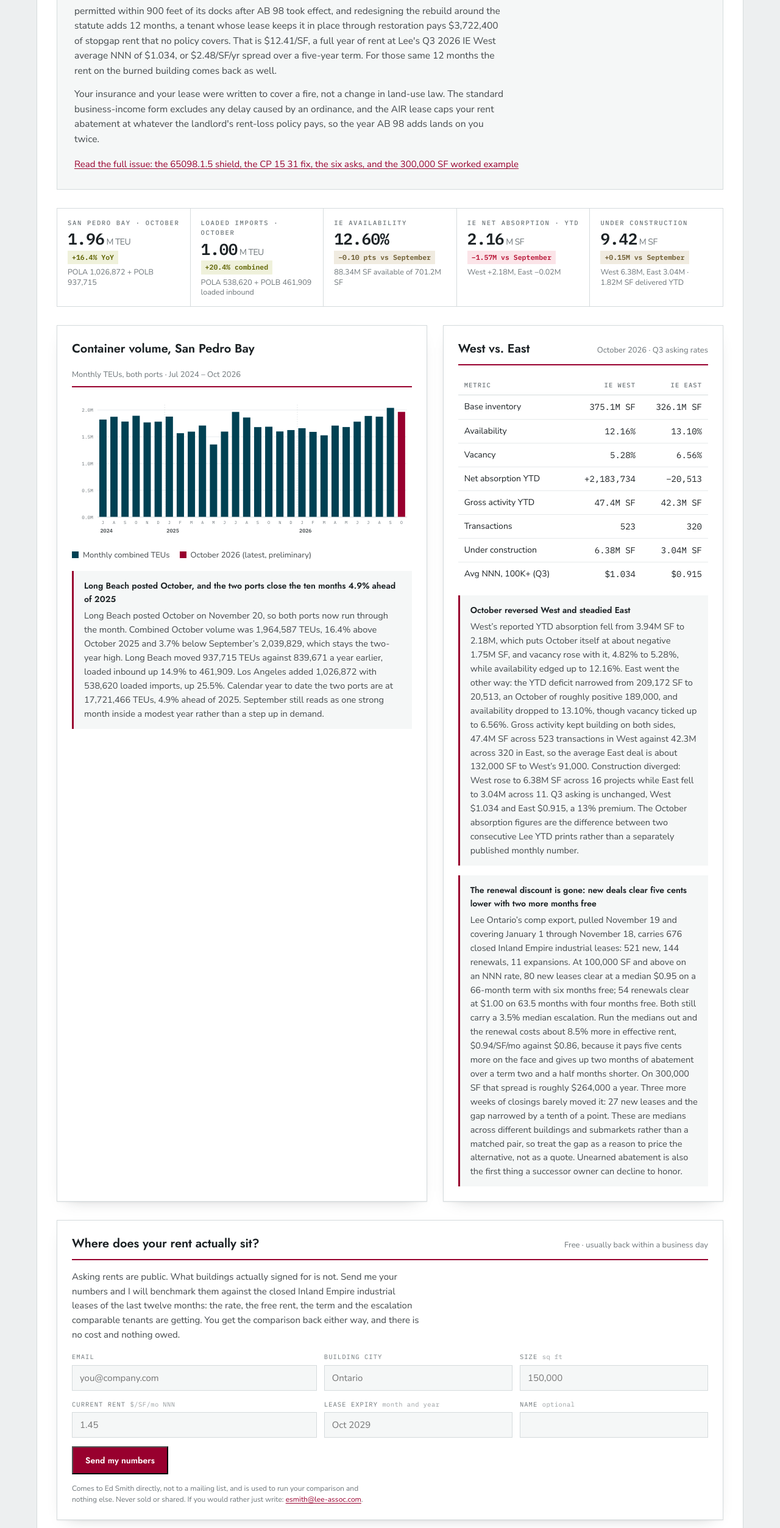
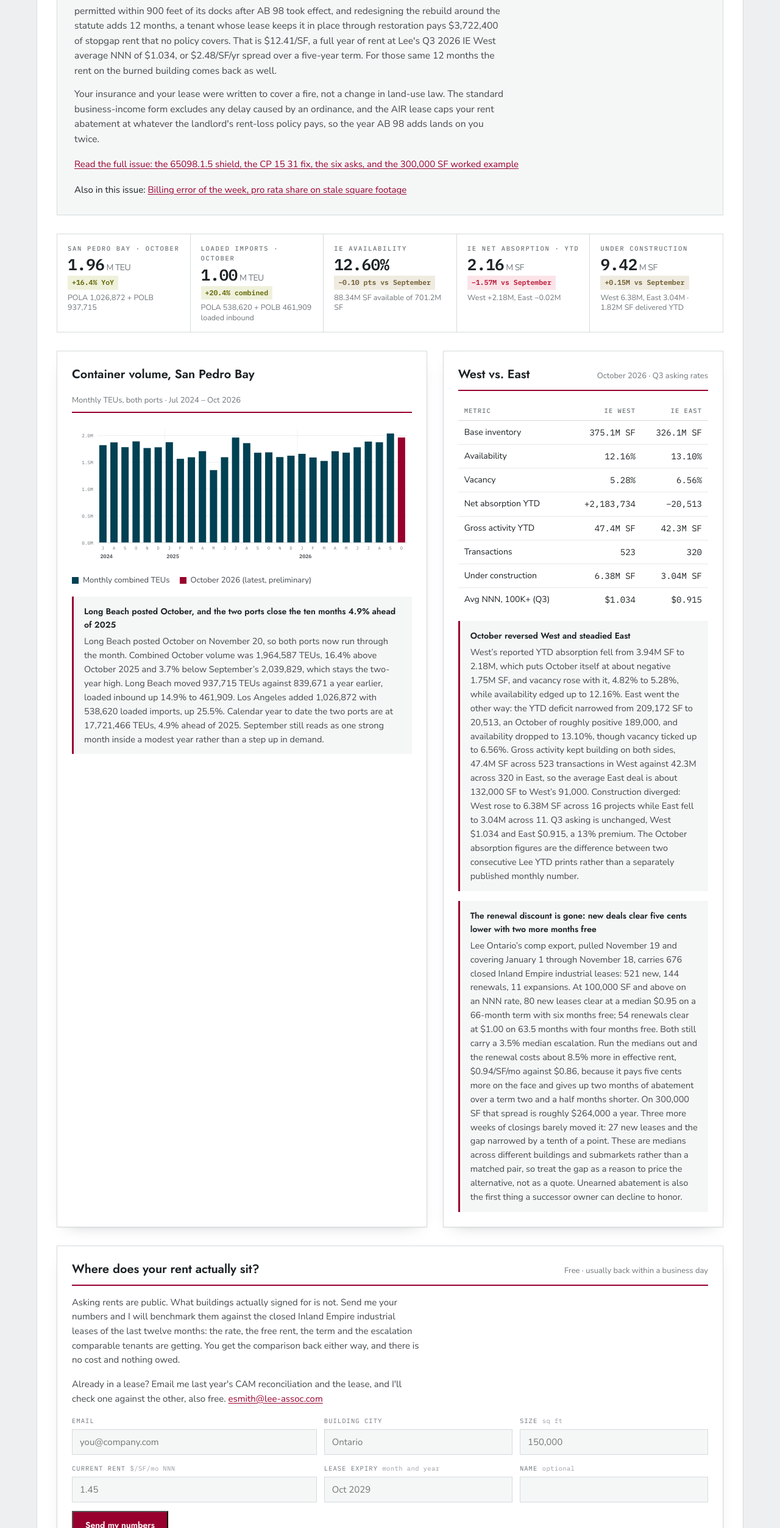
Before and after one commit to Ed7558486/ieindustrialwatch, a plain HTML site: page IE Watch Site/index.html in a window 1280 px wide. Shown: the part 858-3363 px from the top of the page at 61% size. Drawn offline with Linux system fonts and the light colour scheme.

Commit message:
Add CAM check line to benchmark panel on every page; link Billing error of the week from home teaser

```diff
--- a/IE Watch Site/index.html
+++ b/IE Watch Site/index.html
@@ -66,6 +66,7 @@
         <p style="font-size:15.5px;color:var(--ink-2)">Your insurance and your lease were written to cover a fire, not a change in land-use law. The standard business-income form excludes any delay caused by an ordinance, and the AIR lease caps your rent abatement at whatever the landlord's rent-loss policy pays, so the year AB 98 adds lands on you twice.</p>
       </div>
       <p style="font-size:15px"><a id="lead-continue" href="/issues/2026-11-20-ab-98-fire-rebuild-business-income-gap/">Read the full issue: the 65098.1.5 shield, the CP 15 31 fix, the six asks, and the 300,000 SF worked example</a></p>
+      <p style="font-size:15px">Also in this issue: <a href="/issues/2026-11-20-ab-98-fire-rebuild-business-income-gap/#billing">Billing error of the week, pro rata share on stale square footage</a></p>
         </section><section class="board" aria-label="Key indicators">
       <div class="sig">
         <div class="eyebrow">San Pedro Bay · October</div>
@@ -151,6 +152,7 @@
         <span class="note">Free &middot; usually back within a business day</span>
       </div>
       <p style="font-size:15px;color:var(--ink-2);max-width:64ch">Asking rents are public. What buildings actually signed for is not. Send me your numbers and I will benchmark them against the closed Inland Empire industrial leases of the last twelve months: the rate, the free rent, the term and the escalation comparable tenants are getting. You get the comparison back either way, and there is no cost and nothing owed.</p>
+      <p style="font-size:15px;color:var(--ink-2);max-width:64ch">Already in a lease? Email me last year's CAM reconciliation and the lease, and I'll check one against the other, also free. <a href="mailto:esmith@lee-assoc.com?subject=CAM%20check">esmith@lee-assoc.com</a></p>
       <form id="bmForm" novalidate>
         <div class="fields">
           <label class="fld"><span>Email</span><input type="email" name="email" required autocomplete="email" placeholder="you@company.com"></label>
```
Also changed, not shown: IE Watch Site/archive/index.html (+1 -0 lines), IE Watch Site/issues/2026-09-05-waire-rule-2305-warehouse-cost/index.html (+1 -0 lines), IE Watch Site/issues/2026-09-11-landlord-sale-property-tax-reassessment/index.html (+1 -0 lines), IE Watch Site/issues/2026-09-18-renewal-option-rent-floor-2022-vintage/index.html (+1 -0 lines), IE Watch Site/issues/2026-09-25-foreign-trade-zone-lease-clause/index.html (+1 -0 lines), IE Watch Site/issues/2026-10-02-industrial-lease-escalation-above-market/index.html (+1 -0 lines), IE Watch Site/issues/2026-10-09-ab-98-expansion-option-20-percent-trigger/index.html (+1 -0 lines), IE Watch Site/issues/2026-10-16-moreno-valley-truck-route-map-lease/index.html (+1 -0 lines), IE Watch Site/issues/2026-10-23-blend-and-extend-snda-lender-consent/index.html (+1 -0 lines), IE Watch Site/issues/2026-10-30-tenant-paid-switchgear-reverts-to-landlord/index.html (+1 -0 lines), IE Watch Site/issues/2026-11-06-perris-measure-c-warehouse-tax-lease/index.html (+1 -0 lines), IE Watch Site/issues/2026-11-13-renewal-free-rent-change-of-control-recapture/index.html (+1 -0 lines), IE Watch Site/issues/2026-11-20-ab-98-fire-rebuild-business-income-gap/index.html (+2 -1 lines).
